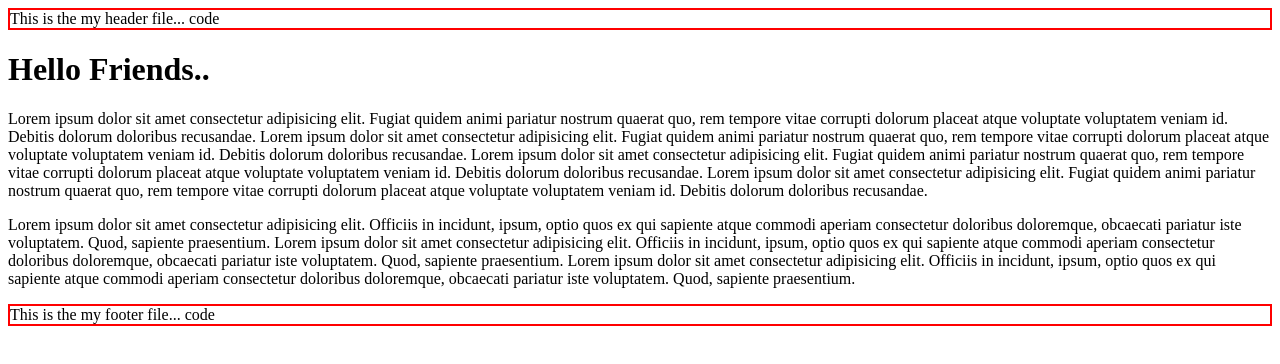
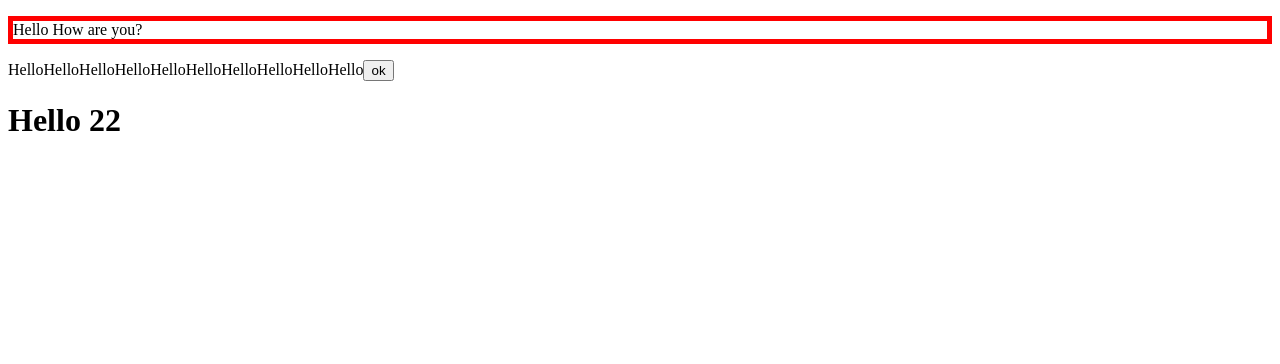
Before and after one commit to newtemp-bot/ReactJSForJignesh, a React (Vite) app in the folder 00BasicViteProject/: page / in a window 1280 px wide. Shown: the top 364 px of the page. Built offline with nearby package versions, Linux system fonts and the light colour scheme.

Commit message:
JSX,CreateElement,Component,ValuePrinting{},IF,For

```diff
--- /dev/null
+++ b/00BasicViteProject/src/Test.jsx
@@ -0,0 +1,27 @@
+import { useState } from "react";
+
+
+const Test = () => {
+    let [val,setVal] = useState("Hello");
+    let test = "";
+    const loops = () => {
+        for (let i = 0; i < 10; i++) {
+            test += val;
+        }
+    }
+    const agecheck = age => {
+        if (age>=18) {
+            setVal(<b>Eligable</b>);
+        }
+        else
+        {
+            setVal(<b>Not Eligable</b>);
+        }
+    }
+  return (<>
+  {loops()}
+  {test}
+    <button onClick={()=>agecheck(18)}>ok</button>
+  <h1>Hello {10 + 12}</h1></>);
+};
+export default Test;
--- a/00BasicViteProject/src/main.jsx
+++ b/00BasicViteProject/src/main.jsx
@@ -1,9 +1,14 @@
 import React from 'react'
 import ReactDOM from 'react-dom/client'
 import App from './App'
+import Test from './Test'
+
+const jadu = React.createElement('p',{name:"kalal",className:"container",style:{border:'5px solid red'}},'Hello How are you?');
 
 ReactDOM.createRoot(document.getElementById('root')).render(
-    <App/>
+    <>{jadu}
+    <Test/>
+    </>
 )
 
 /* const con = document.getElementById('root');
```
Also changed, not shown: 00BasicViteProject/jadu.json (added, +8 -0 lines), 2 other files (tests, documents, lock files or other folders).
